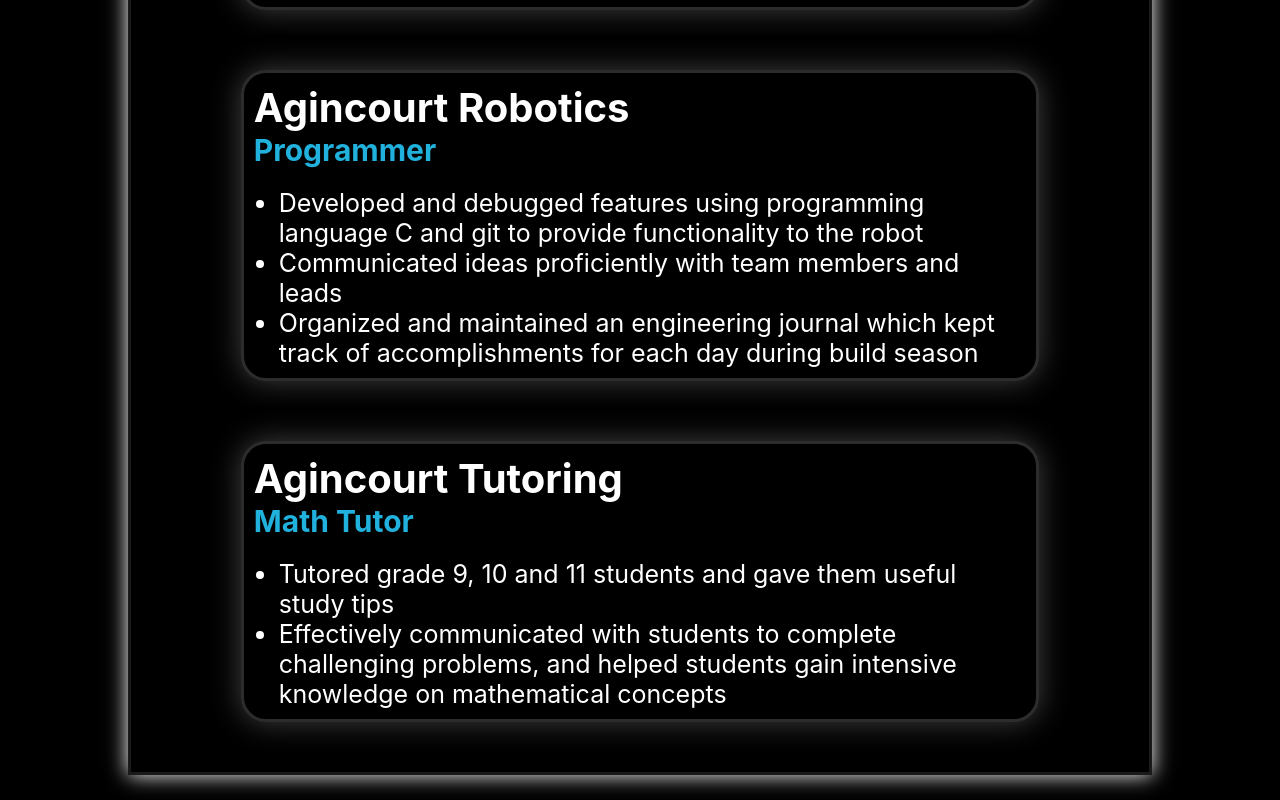
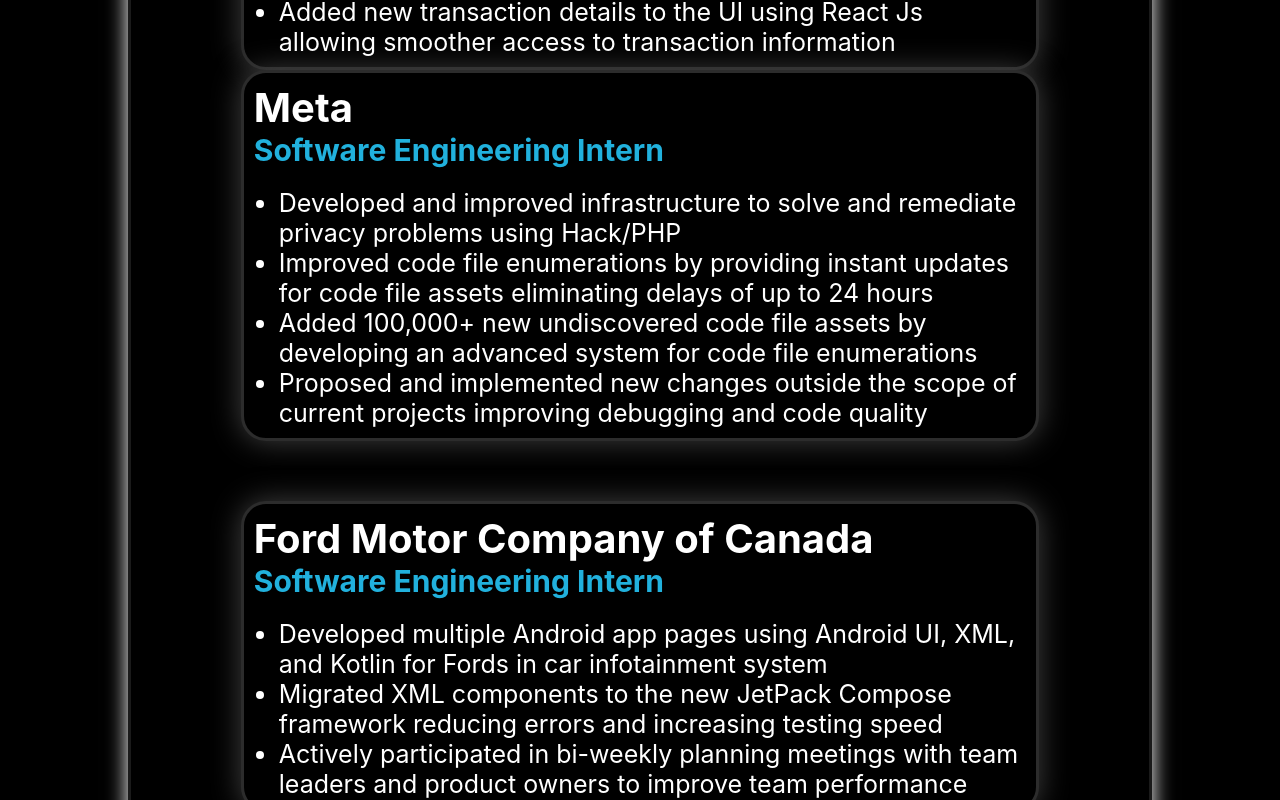
Before and after one commit to Nilay0921/Portfolio-Website, a React (Create React App) app: page / in a window 1280 px wide. Shown: the part 1740-2540 px from the top of the page. Built offline with nearby package versions, Linux system fonts and the light colour scheme.

Commit message:
Updated work history

```diff
--- a/src/components/exp.js
+++ b/src/components/exp.js
@@ -7,12 +7,12 @@ function exp() {
             <div className="expirence-title">
                 <h1>Experience</h1>
             </div>
-            <div className="expirence1" onclick="window.location=http://google.com">
-                <div className="expirence1-title">
+            <div className="expirence2" onclick="window.location=http://google.com">
+                <div className="expirence2-title">
                     <a href="https://www.fispan.com/"><h1>FISPAN</h1></a>
                     <h2>Software Developer Intern</h2>
                 </div>
-                <div className="expirence1-p">
+                <div className="expirence2-p">
                     <ul>
                         <li>Worked closely with large-scale microservices architecture to develop new invoice receivables features using Java and Spring impacting 200+ businesses and banks</li>
                         <li>Improved storage of account information by creating monthly partitions of the SQL table enhancing query processing by 30%</li>
@@ -22,29 +22,31 @@ function exp() {
                 </div>
             </div>
 
-            <div className="expirence2">
-                <div className="expirence2-title">
-                    <h1>Agincourt Robotics</h1>
-                    <h2>Programmer</h2>
+            <div className="expirence1" onclick="window.location=http://google.com">
+                <div className="expirence1-title">
+                <a href="https://www.meta.com/"><h1>Meta</h1></a>
+                    <h2>Software Engineering Intern</h2>
                 </div>
-                <div className="expirence2-p">
+                <div className="expirence1-p">
                     <ul>
-                        <li>Developed and debugged features using programming language C and git to provide functionality to the robot</li>
-				        <li>Communicated ideas proficiently with team members and leads</li>
-				        <li>Organized and maintained an engineering journal which kept track of accomplishments for each day during build season</li>
+                        <li>Developed and improved infrastructure to solve and remediate privacy problems using Hack/PHP</li>
+				        <li>Improved code file enumerations by providing instant updates for code file assets eliminating delays of up to 24 hours</li>
+				        <li>Added 100,000+ new undiscovered code file assets by developing an advanced system for code file enumerations</li>
+                        <li>Proposed and implemented new changes outside the scope of current projects improving debugging and code quality</li>
 			        </ul>
                 </div>
             </div>
 
-            <div className="expirence3">
-                <div className="expirence3-title">
-                    <h1>Agincourt Tutoring</h1>
-                    <h2>Math Tutor</h2>
+            <div className="expirence2" onclick="window.location=http://google.com">
+                <div className="expirence2-title">
+                <a href="https://www.ford.com/"><h1>Ford Motor Company of Canada</h1></a>
+                    <h2>Software Engineering Intern</h2>
                 </div>
-                <div className="expirence3-p">
+                <div className="expirence2-p">
                     <ul>
-                        <li>Tutored grade 9, 10 and 11 students and gave them useful study tips</li>
-				        <li>Effectively communicated with students to complete challenging problems, and helped students gain intensive knowledge on mathematical concepts</li>
+                        <li>Developed multiple Android app pages using Android UI, XML, and Kotlin for Fords in car infotainment system</li>
+				        <li>Migrated XML components to the new JetPack Compose framework reducing errors and increasing testing speed</li>
+                        <li>Actively participated in bi-weekly planning meetings with team leaders and product owners to improve team performance</li>
 			        </ul>
                 </div>
             </div>
```
